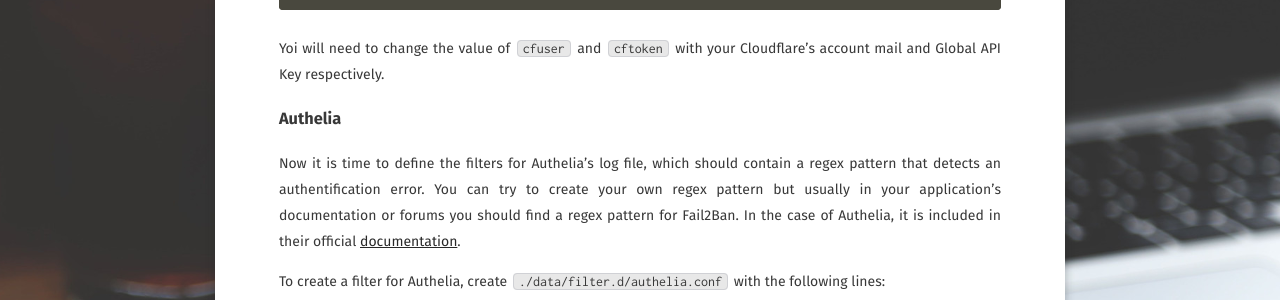
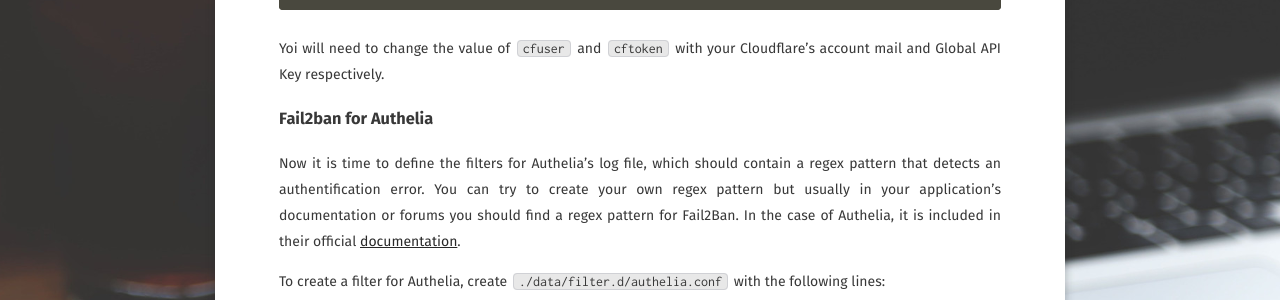
Before and after one commit to FuzzyGrim/blog, a Jekyll site: the page built from _posts/posts/2022-05-07-exposing-services.md, in a window 1280 px wide and 900 px high, scrolled down 20776 px. Shown: the part 151-451 px from the top of the window. Built offline with Jekyll 4.4.1, drawn with Linux system fonts in a browser that asks for light colours; some web fonts are replaced.

```diff
--- a/_posts/posts/2022-05-07-exposing-services.md
+++ b/_posts/posts/2022-05-07-exposing-services.md
@@ -711,7 +711,7 @@ cftoken = TOKEN
 Yoi will need to change the value of `cfuser` and `cftoken` with your Cloudflare's account mail and Global API Key respectively.
 
 
-### Authelia
+### Fail2ban for Authelia
 Now it is time to define the filters for Authelia's log file, which should contain a regex pattern that detects an authentification error. You can try to create your own regex pattern but usually in your application's documentation or forums you should find a regex pattern for Fail2Ban. In the case of Authelia, it is included in their official [documentation](https://www.authelia.com/docs/security/measures.html#more-protections-measures-with-fail2ban).
 
 To create a filter for Authelia, create `./data/filter.d/authelia.conf` with the following lines:
```
Also changed, not shown: other parts of _posts/posts/2022-05-07-exposing-services.md (+2 -0 lines).
